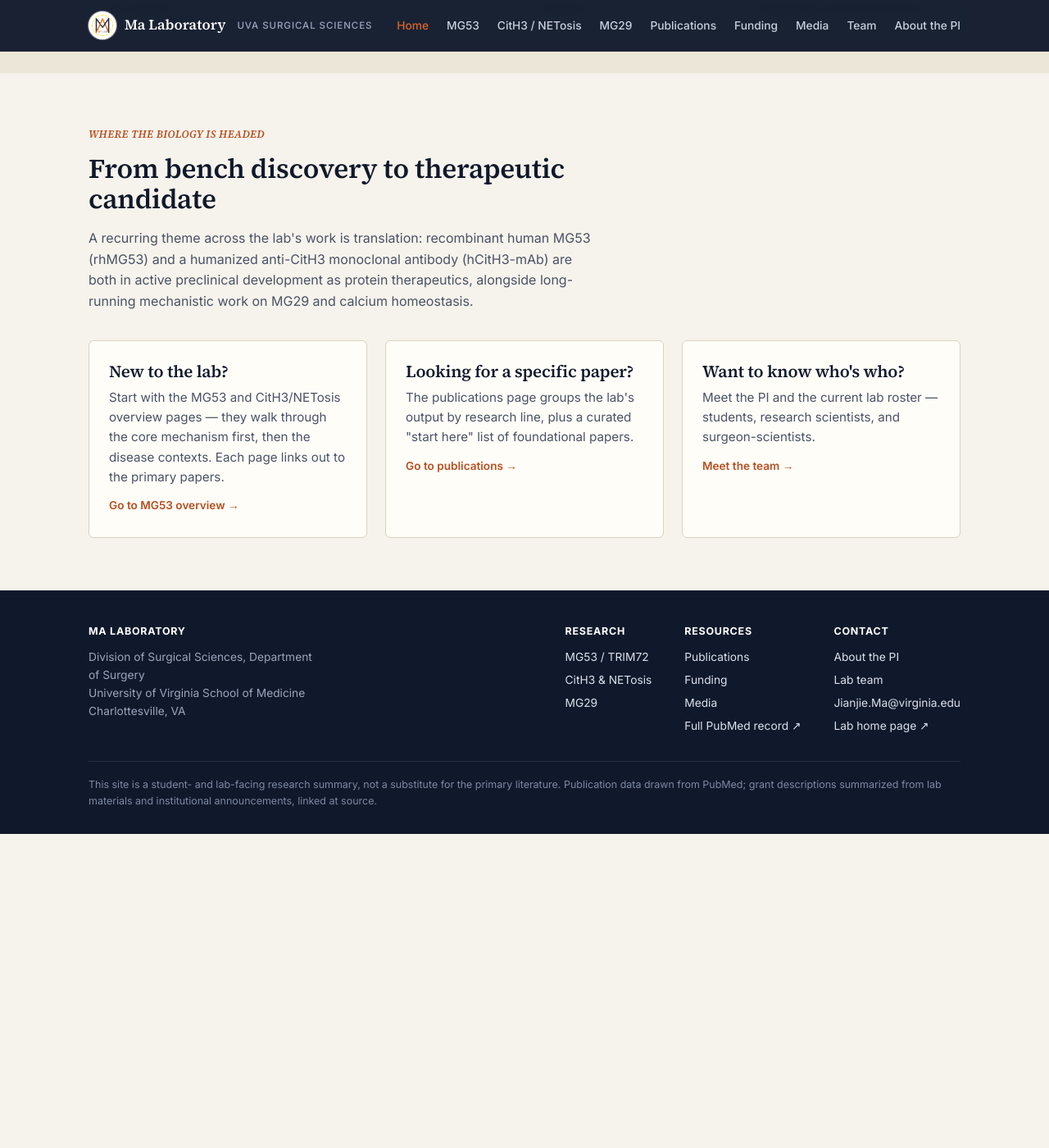
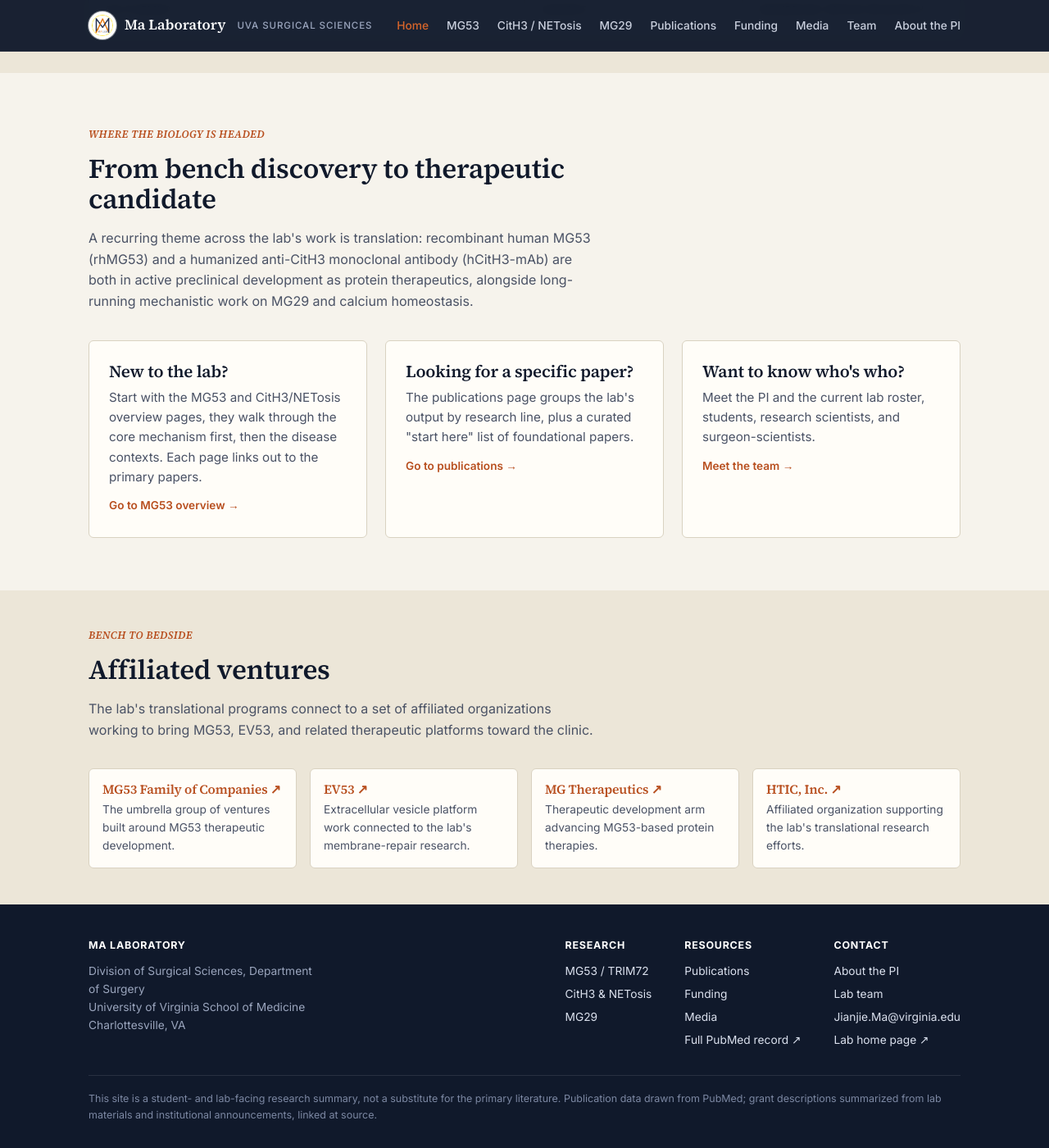
Before and after one commit to mjf6e/Ma-Lab-Research-Portfolio, a Jekyll site: the page built from index.html, in a window 1280 px wide and 1400 px high, scrolled down 1689 px. Shown: the whole window at 82% size. Built offline with Jekyll 4.4.1, drawn with Linux system fonts in a browser that asks for light colours; before the commit the page ends 2706 px from its top, so only the background shows below that.

Commit message:
Add affiliated ventures section linking to related organizations

```diff
--- a/index.html
+++ b/index.html
@@ -68,7 +68,7 @@ description: Research resource site for the Ma Laboratory — MG53, MG29, and Ci
     <div class="grid3">
       <div class="card">
         <h3>New to the lab?</h3>
-        <p>Start with the MG53 and CitH3/NETosis overview pages — they walk through the core mechanism first, then the disease contexts. Each page links out to the primary papers.</p>
+        <p>Start with the MG53 and CitH3/NETosis overview pages, they walk through the core mechanism first, then the disease contexts. Each page links out to the primary papers.</p>
         <a class="more" href="{{ '/research/mg53.html' | relative_url }}">Go to MG53 overview →</a>
       </div>
       <div class="card">
@@ -78,9 +78,37 @@ description: Research resource site for the Ma Laboratory — MG53, MG29, and Ci
       </div>
       <div class="card">
         <h3>Want to know who's who?</h3>
-        <p>Meet the PI and the current lab roster — students, research scientists, and surgeon-scientists.</p>
+        <p>Meet the PI and the current lab roster, students, research scientists, and surgeon-scientists.</p>
         <a class="more" href="{{ '/team.html' | relative_url }}">Meet the team →</a>
       </div>
     </div>
   </div>
 </section>
+
+<section class="tight band-bone2">
+  <div class="wrap">
+    <div class="section-head">
+      <p class="mono">Bench to bedside</p>
+      <h2>Affiliated ventures</h2>
+      <p>The lab's translational programs connect to a set of affiliated organizations working to bring MG53, EV53, and related therapeutic platforms toward the clinic.</p>
+    </div>
+    <div class="disease-grid">
+      <div class="d">
+        <h4><a href="https://github.com/mjf6e/MG53-Family-of-Companies" target="_blank" rel="noopener">MG53 Family of Companies ↗</a></h4>
+        <p>The umbrella group of ventures built around MG53 therapeutic development.</p>
+      </div>
+      <div class="d">
+        <h4><a href="https://github.com/mjf6e/EV53" target="_blank" rel="noopener">EV53 ↗</a></h4>
+        <p>Extracellular vesicle platform work connected to the lab's membrane-repair research.</p>
+      </div>
+      <div class="d">
+        <h4><a href="https://github.com/mjf6e/MG-Therapeutics" target="_blank" rel="noopener">MG Therapeutics ↗</a></h4>
+        <p>Therapeutic development arm advancing MG53-based protein therapies.</p>
+      </div>
+      <div class="d">
+        <h4><a href="https://github.com/mjf6e/HTIC-Inc." target="_blank" rel="noopener">HTIC, Inc. ↗</a></h4>
+        <p>Affiliated organization supporting the lab's translational research efforts.</p>
+      </div>
+    </div>
+  </div>
+</section>
```
